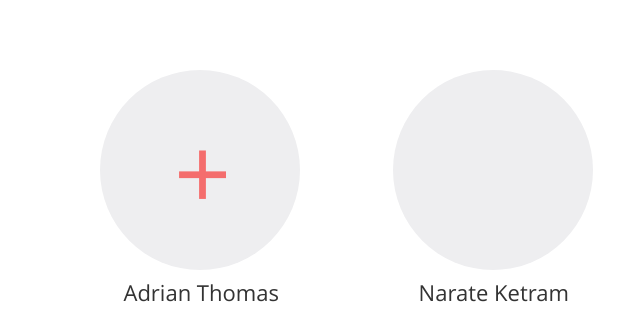
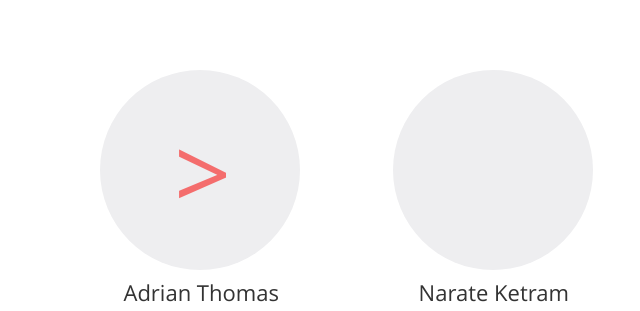
Before and after one commit to Zarina911/Author, a plain HTML site: page index.html in a window 1280 px wide. In both pictures the pointer is over the element 200 px from the left and 996 px from the top of the page. Shown: the part 826-1137 px from the top of the page, 0-640 px from the left. Drawn offline with nearby package versions, Linux system fonts and the light colour scheme; files that its build step writes are made by us from their sources; files whose address does not match are found by name.

Commit message:
commit all2

```diff
--- a/css/style.scss
+++ b/css/style.scss
@@ -121,7 +121,7 @@ h2 {
 }
 
 .circle:hover::after {
-  content: "+";
+  content: ">";
   position: absolute;
   color: #f46d6d;
   font-size: 100px;
```
